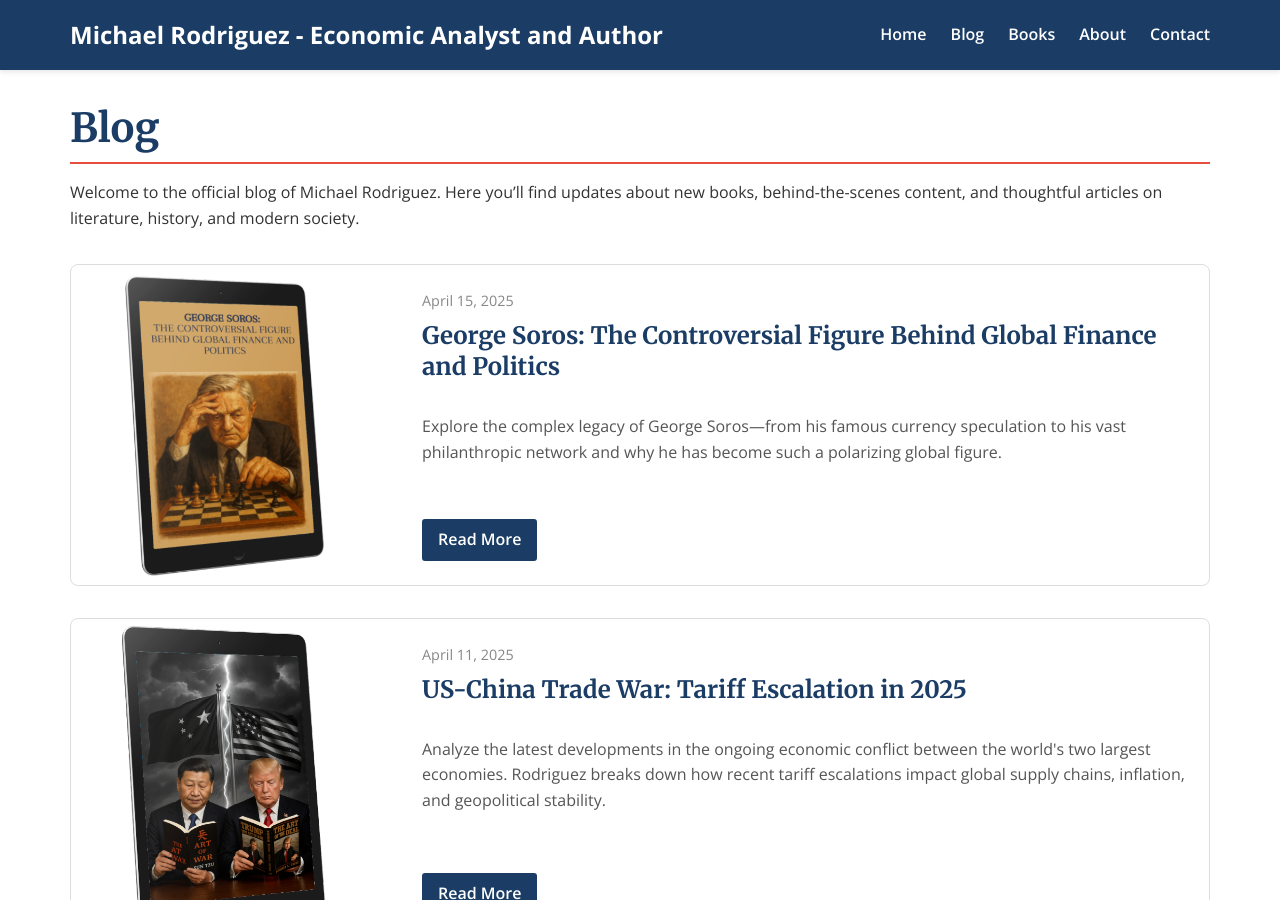
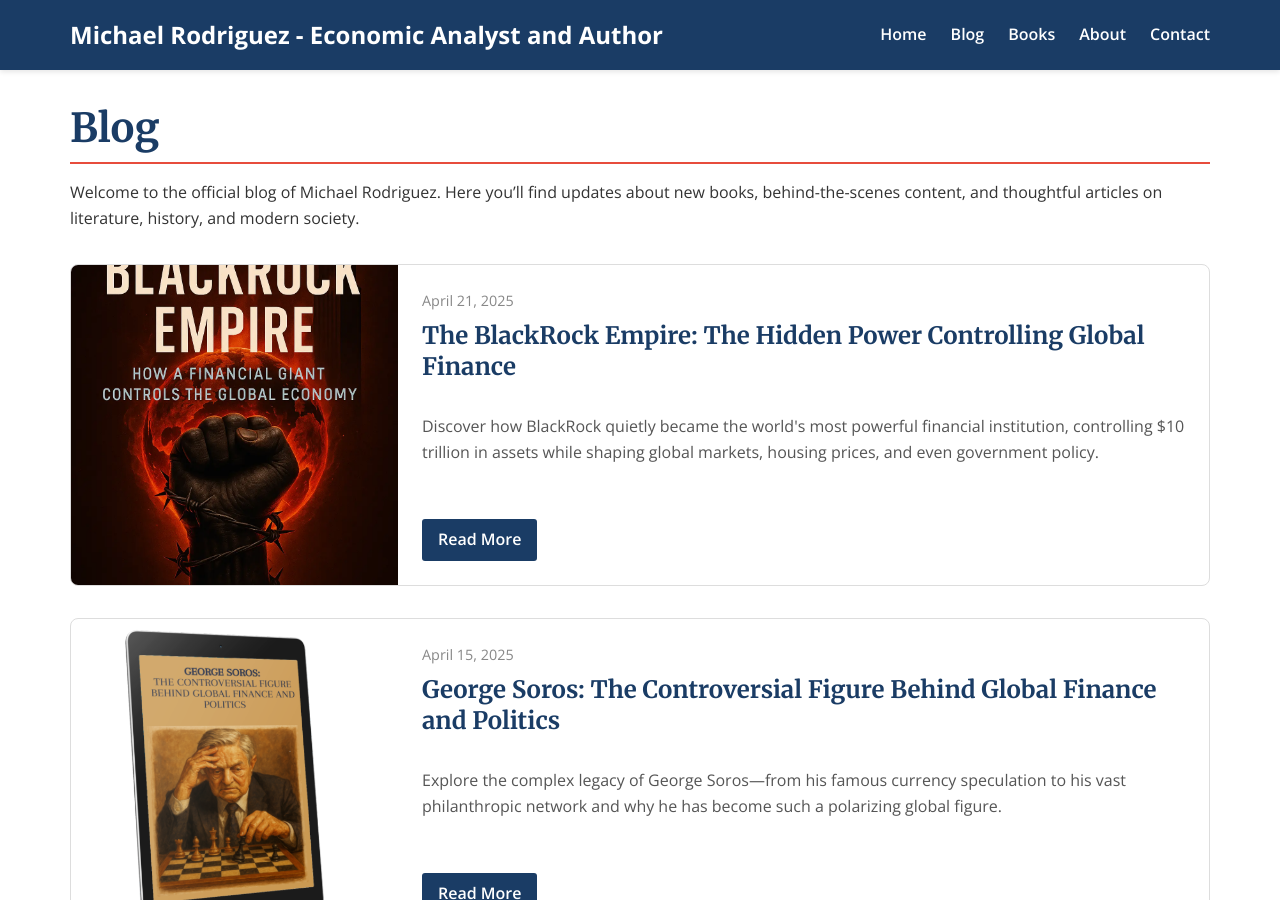
Before and after one commit to Zews123/michael-rodriguez-books, a Jekyll site: the page built from blog.md, in a window 1280 px wide and 900 px high. Built offline with Jekyll 4.4.1, drawn with Linux system fonts in a browser that asks for light colours.

Commit message:
Update blog.md

```diff
--- a/blog.md
+++ b/blog.md
@@ -111,6 +111,18 @@
 <div class="blog-grid">
   <div class="blog-card">
     <div class="blog-card-image">
+      <img src="{{ site.baseurl }}/assets/images/BlackRock-Empire.webp" alt="The BlackRock Empire">
+    </div>
+    <div class="blog-card-content">
+      <span class="blog-date">April 21, 2025</span>
+      <h2>The BlackRock Empire: The Hidden Power Controlling Global Finance</h2>
+      <p>Discover how BlackRock quietly became the world's most powerful financial institution, controlling $10 trillion in assets while shaping global markets, housing prices, and even government policy.</p>
+      <a href="{{ site.baseurl }}/blog/blackrock-empire.html" class="read-more">Read More</a>
+    </div>
+  </div>
+
+  <div class="blog-card">
+    <div class="blog-card-image">
       <img src="{{ site.baseurl }}/assets/images/social/George-Soros_Blog.png" alt="George Soros">
     </div>
     <div class="blog-card-content">
```
